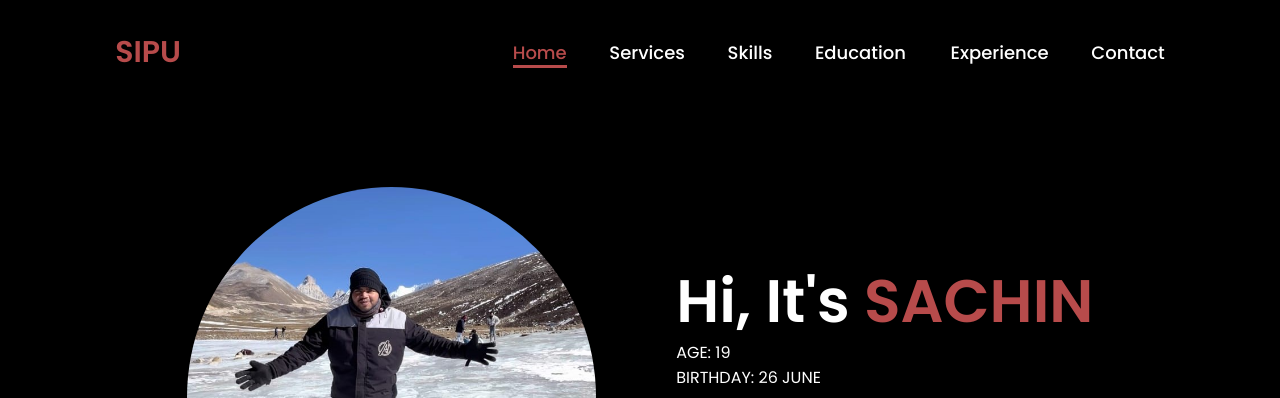
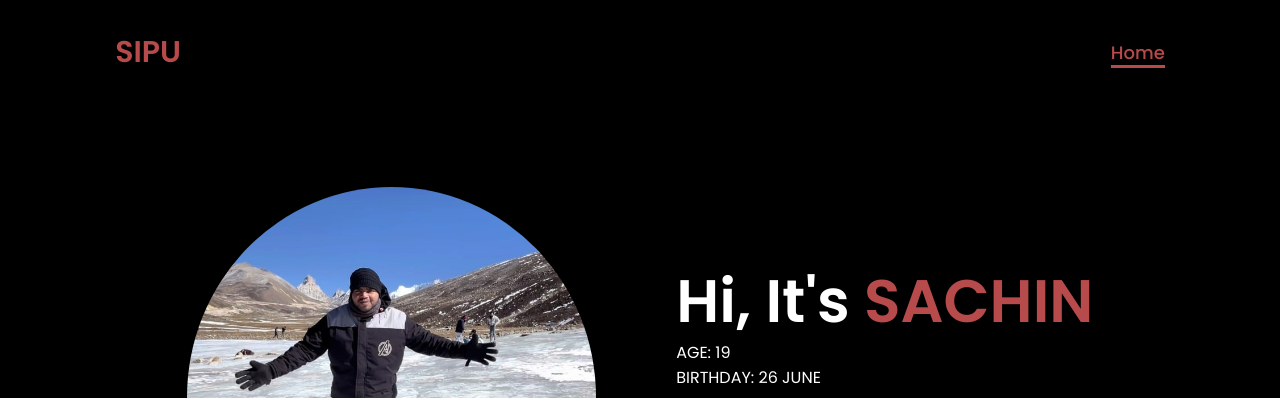
Before and after one commit to team19sachin/MySelf, a plain HTML site: page index.html in a window 1280 px wide. Shown: the top 398 px of the page. Drawn offline with Linux system fonts and the light colour scheme.

Commit message:
Update index.html

```diff
--- a/index.html
+++ b/index.html
@@ -5,7 +5,7 @@
     <meta name="viewport" content="width=device-width, initial-scale=1.0">
     <link rel="stylesheet" href="https://cdnjs.cloudflare.com/ajax/libs/font-awesome/6.5.2/css/all.min.css">
     <link rel="stylesheet" href="style.css">
-    <title>AXE</title>
+    <title>SACHIN</title>
 </head>
 <body>
  <header>
@@ -13,11 +13,6 @@
 
     <nav>
         <a herf="#" class="active"> Home</a>
-        <a herf="#" >Services</a>
-        <a herf="#" >Skills</a>
-        <a herf="#" >Education </a>
-        <a herf="#" >Experience</a>
-        <a herf="#" >Contact</a>
 
     </nav>
 </header>
```
